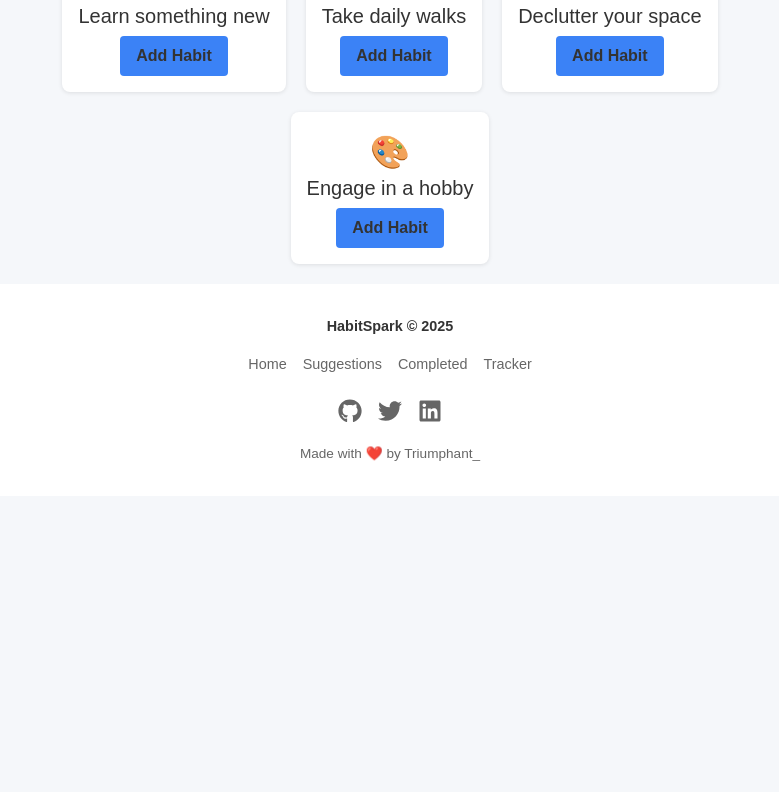
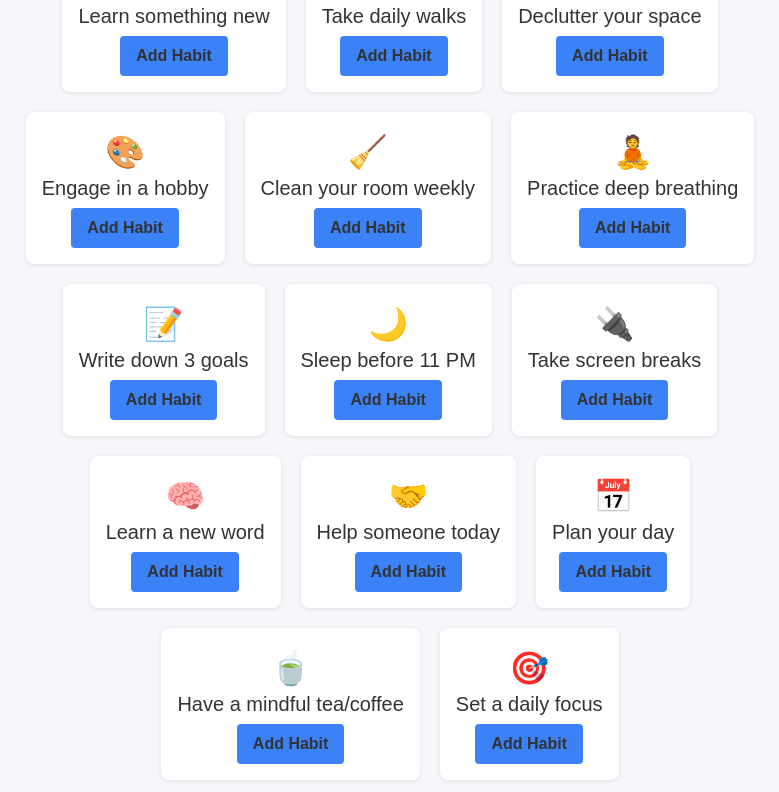
Before and after one commit to Triumphant307/Habit_Spark, a React (Vite) app: page /suggestions in a window 1280 px wide. Shown: the part 1028-1820 px from the top of the page, without its empty margins (250-1029 px from the left). Before the commit the page ends 1524 px from the top, so only its background shows below. Built offline with nearby package versions, Linux system fonts and the light colour scheme.

Commit message:
moved my filter logic into the utils folder

```diff
--- a/src/components/suggestion/SuggestionCard.jsx
+++ b/src/components/suggestion/SuggestionCard.jsx
@@ -1,6 +1,7 @@
 import { useEffect, useState } from "react";
 import { useHabits } from "../../context/HabitContext";
 import { motion, AnimatePresence } from "framer-motion";
+import { getTipsByCategory } from "../../utils/getTipsByCatergory";
 import tips from '../../data/tips.json'
 import styles from '../../Styles/suggestionCard.module.css'
 import useLocalStorage from "../../Hooks/useLocalStorage";
@@ -22,16 +23,14 @@
 
    const [filter, setFilter]  = useLocalStorage("habitFilter", "All")
 
-   const filteredTips = filter === 'All'
-    ? tips
-    : tips.filter(tip => tip.category === filter)
+    const categories = ['All', 'Health', 'Wellness', 'Learning', 'Productivity']
 
-    const catergories = ['All', 'Health', 'Wellness', 'Learning', 'Productivity']
+  const filteredTips = getTipsByCategory(filter)
 
   return (
           <>
           <div className={styles.filterButtons}>
-              {catergories.map(catergory => (
+              {categories.map(catergory => (
                 <button
                  type="button"
                  onClick={() => setFilter(catergory)}
@@ -49,15 +48,16 @@
         <AnimatePresence>
         {filteredTips.map((tip, index) => (
           <motion.div
+            key= {tip.id}
             layout
-           key={index}
+          //  key={index}
            className={styles.card}
            style={{ textAlign: 'center' }}
            data-aos="fade-up"
            data-aos-easing="ease-in-out-back"
-           initial= {{ opacity: 0, y: 20}}
-            animate={{ opacity: 1, y: 0 }}
-            exit={{ opacity: 0, y: -20 }}
+            initial={{ opacity: 0, scale: 0.9 }}
+            animate={{ opacity: 1, scale: 1 }}
+            exit={{ opacity: 0, scale: 0.9 }}
             transition={{ duration: 0.3 }}
           >
             <span className={styles.icon} style={{ fontSize: '2rem' }}>{tip.icon}</span>
--- a/src/data/tips.json
+++ b/src/data/tips.json
@@ -1,61 +1,141 @@
 [
     {
+        "id": 1,
         "icon": "💧",
         "title": "Drink water regularly",
         "category": "Health"
     },
 
     {
+        "id": 2,
         "icon": "🏃",
         "title": "Exercise daily",
         "category": "Health"
     },
 
     {
+        "id": 3,
         "icon": "🛌",
         "title": "Get enough sleep",
         "category": "Wellness"
     },
 
     {
+        "id": 4,
         "icon": "🥗",
         "title": "Eat healthy meals",
         "category": "Health"
     },
 
     {
+        "id": 5,
         "icon": "🧘",
         "title": "Practice mindfulness",
         "category": "Wellness"
     },
 
     {
+        "id": 6,
         "icon": "📝",
         "title": "Journal your thoughts",
         "category": "Wellness"
     },
 
     {
+        "id": 7,
         "icon": "🌱",
         "title": "Learn something new",
         "category": "Learning"
     },
 
     {
+        "id": 8,
         "icon": "🚶",
         "title": "Take daily walks",
         "category": "Health"
     },
 
     {
+        "id": 9,
         "icon": "🧹",
         "title": "Declutter your space",
         "category": "Productivity"
     },
 
     {
+        "id": 10,
         "icon": "🎨",
         "title": "Engage in a hobby",
         "category": "Wellness"
+    },
+
+    {
+        "id": 11,
+         "icon": "🧹",
+        "title": "Clean your room weekly",
+        "category": "Productivity"
+    },
+
+    {
+        "id": 12,
+        "icon": "🧘",
+        "title": "Practice deep breathing",
+        "category": "Wellness"
+    },
+
+    {
+        "id": 13,
+        "icon": "📝",
+        "title": "Write down 3 goals",
+        "category": "Productivity"
+    },
+
+    {
+        "id": 14,
+        "icon": "🌙",
+        "title": "Sleep before 11 PM",
+        "category": "Health"
+    },
+
+     {
+        "id": 15,
+        "icon": "🔌",
+        "title": "Take screen breaks",
+        "category": "Wellness"
+      },
+
+    {
+        "id": 16,
+        "icon": "🧠",
+        "title": "Learn a new word",
+        "category": "Learning"
+     },
+
+     {
+        "id": 17,
+        "icon": "🤝",
+        "title": "Help someone today",
+        "category": "Wellness"
+      },
+
+    {
+        "id": 18,
+        "icon": "📅",
+        "title": "Plan your day",
+        "category": "Productivity"
+    },
+
+    {
+        "id": 19,
+        "icon": "🍵",
+        "title": "Have a mindful tea/coffee",
+        "category": "Wellness"
+     },
+
+    {
+        "id": 20,
+        "icon": "🎯",
+        "title": "Set a daily focus",
+        "category": "Productivity"
     }
 ]
--- /dev/null
+++ b/src/utils/getTipsByCatergory.js
@@ -0,0 +1,6 @@
+import tips from '../data/tips.json'
+export const getTipsByCategory = (category) => {
+    return category === 'All'
+     ? tips
+    : tips.filter(tip => tip.category === category)
+}
```
